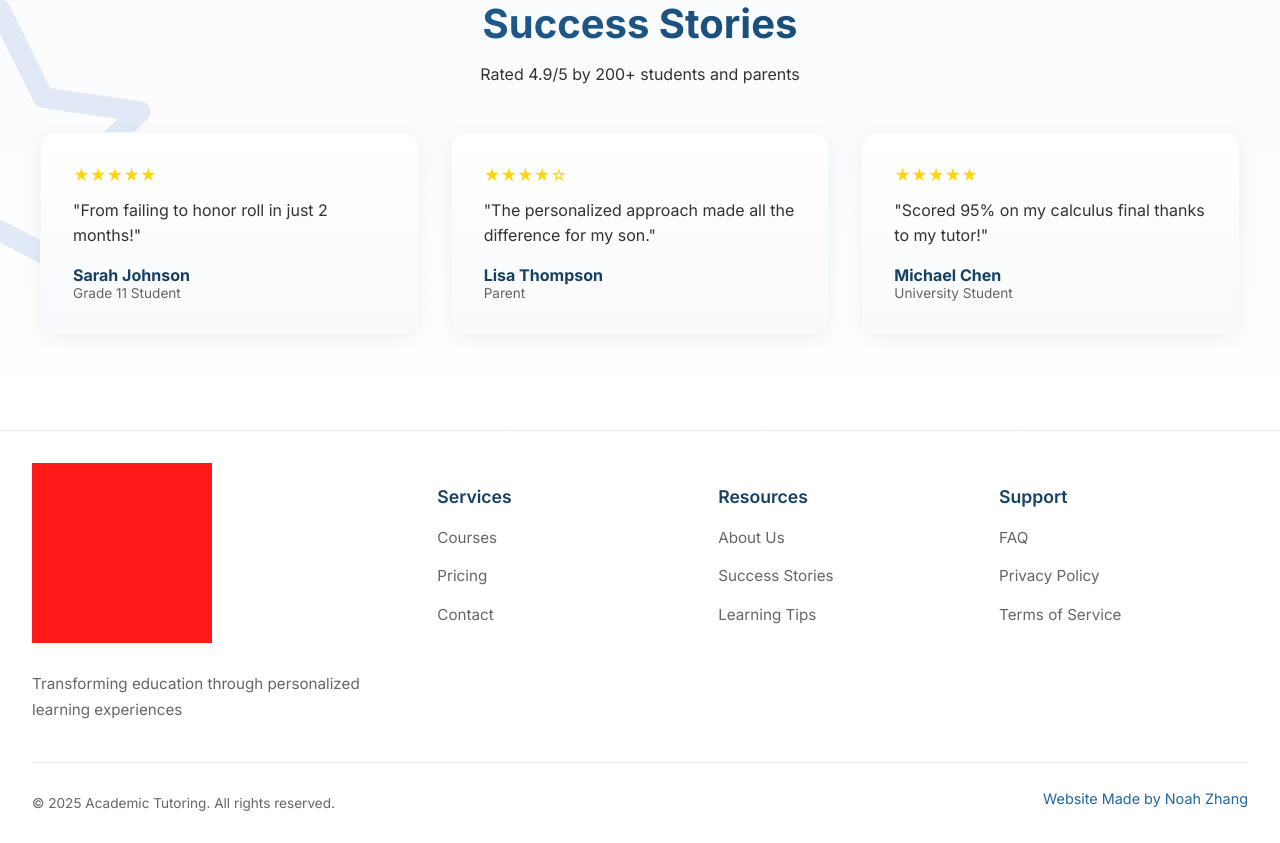
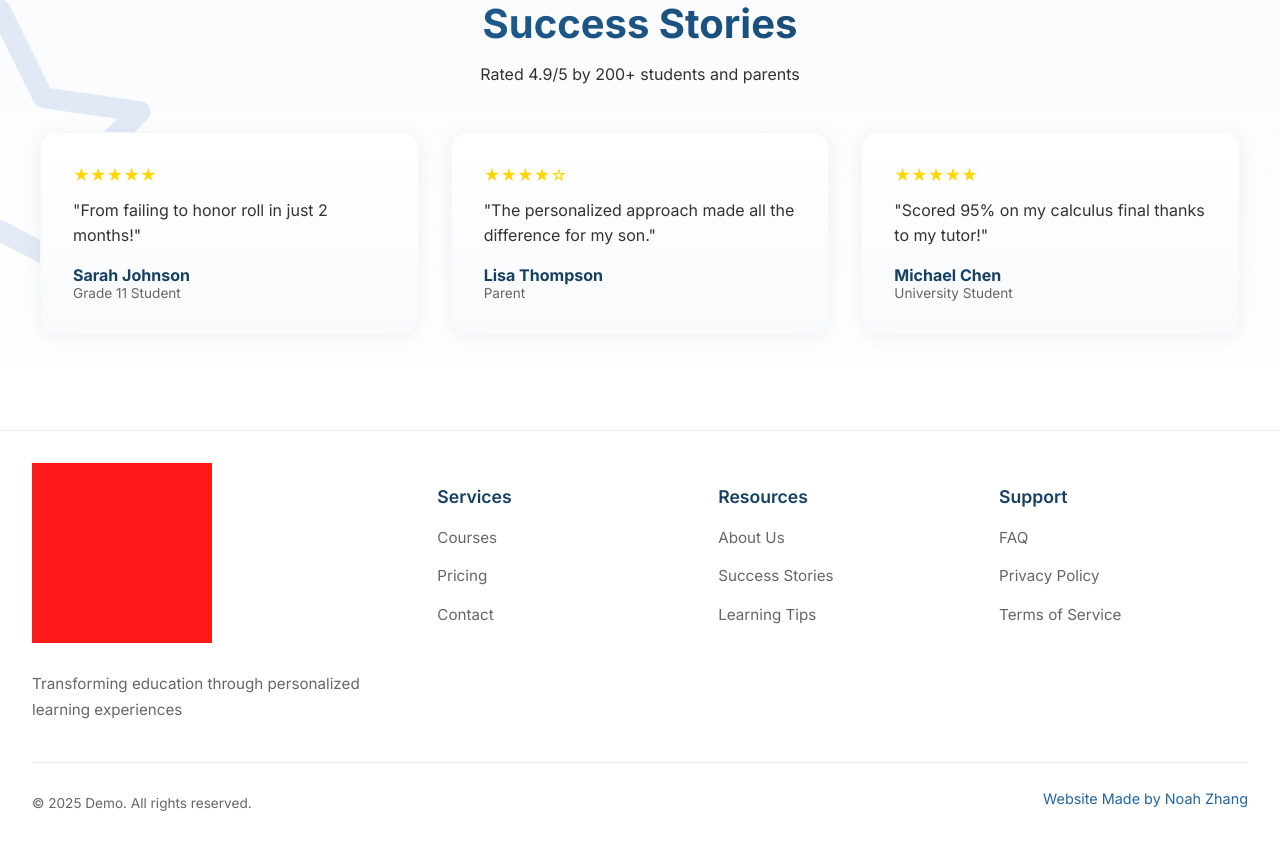
Before and after one commit to Learnmore-smart/TUTORING-LANDING-PAGE, a Next.js app: page / in a window 1280 px wide. Shown: the part 2607-3450 px from the top of the page. Built offline with nearby package versions, Linux system fonts and the light colour scheme.

Commit message:
Change name from Academic Tutoring to Demo

```diff
--- a/pages/index.js
+++ b/pages/index.js
@@ -82,15 +82,15 @@ export default function Home() {
   return (
     <div className={styles.container}>
       <Head>
-        <title>Academic Tutoring - Making Learning Accessible</title>
-        <meta name="description" content="Professional academic tutoring services" />
+        <title>Demo - Making Learning Accessible</title>
+        <meta name="description" content="Demo site" />
       </Head>
 
       {/* Modern Navigation */}
       <nav className={styles.navbar}>
         <div className={styles.navContainer}>
           <div className={styles.logo}>
-            <img src="/logo-1.png" alt="Academic Tutoring" width={180} height={50} />
+            <img src="/logo-1.png" alt="Demo" width={180} height={50} />
           </div>
           <div className={styles.navLinks}>
             <a href="#courses" className={styles.navLink}>Courses</a>
@@ -288,7 +288,7 @@ export default function Home() {
       <footer className={styles.footer}>
         <div className={styles.footerContent}>
           <div className={styles.footerLogo}>
-            <img src="/logo-1.png" alt="Academic Tutoring" width={150} height={40} />
+            <img src="/logo-1.png" alt="Demo" width={150} height={40} />
             <p>Transforming education through personalized learning experiences</p>
           </div>
           <div className={styles.footerLinks}>
@@ -312,7 +312,7 @@ export default function Home() {
         </div>
         <div className={styles.footerBottom}>
           <div className={styles.copyright}>
-            © 2025 Academic Tutoring. All rights reserved.
+            © 2025 Demo. All rights reserved.
           </div>
           <div className={styles.footerContact}>
             <div className={styles.credits}>
```
